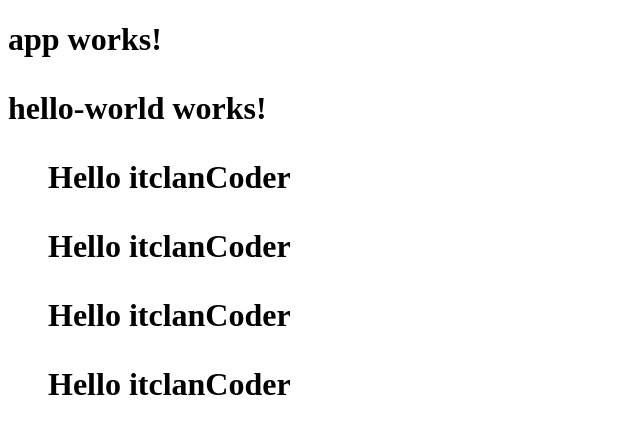
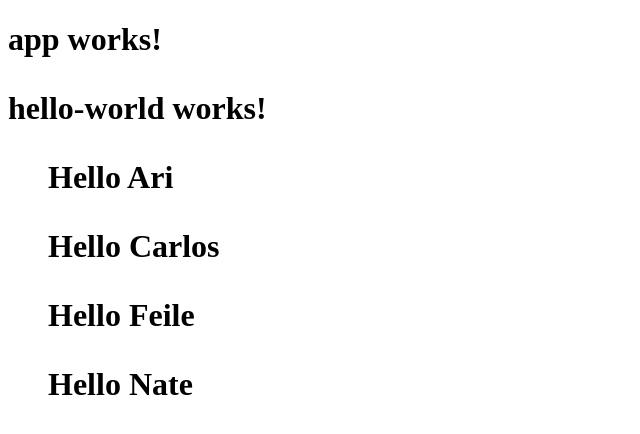
Before and after one commit to itclanCode/Angularjs, an Angular app in the folder Angular权威教程-ng-book2/code/01-第一章-编写你的第一个Angular Web应用/ngHelloWorld/: page / in a window 1280 px wide. Shown: the top 434 px of the page, without its empty margins (0-640 px from the left). Built offline with nearby package versions, Linux system fonts and the light colour scheme.

Commit message:
firstChapter-reciveInput-1.6.2 【Angular权威教程】1.6.2-接收输入

```diff
--- a/Angular权威教程-ng-book2/code/01-第一章-编写你的第一个Angular Web应用/ngHelloWorld/src/app/user-item/user-item.component.ts
+++ b/Angular权威教程-ng-book2/code/01-第一章-编写你的第一个Angular Web应用/ngHelloWorld/src/app/user-item/user-item.component.ts
@@ -1,14 +1,28 @@
-import { Component, OnInit } from '@angular/core';
+import { Component,
+         OnInit,
+         Input      // added this
+} from '@angular/core';
 
 @Component({
   selector: 'app-user-item',
   templateUrl: './user-item.component.html',
   styleUrls: ['./user-item.component.css']
 })
+/*
+* 修改了name属性,使其具有一个@input注解
+* 该语法能让我们从父模板中传进来一个值
+* 为了使用Input,我们还得把它添加到import的列表中去
+* 最后,我们不希望为name设置默认值,因此从构造函数中移除它
+* 现在我们有了一个名叫name和inut,那么该如何使用它?
+*
+*
+*/
 export class UserItemComponent implements OnInit {
-  name: string; // add name property
+  @Input() name: string; // add input annotation
+
   constructor() {
-    this.name =  'itclanCoder';
+    // this.name =  'itclanCoder';
+    // removed setting name
   }
 
   ngOnInit() {
--- a/Angular权威教程-ng-book2/code/01-第一章-编写你的第一个Angular Web应用/ngHelloWorld/src/app/user-list/user-list.component.html
+++ b/Angular权威教程-ng-book2/code/01-第一章-编写你的第一个Angular Web应用/ngHelloWorld/src/app/user-list/user-list.component.html
@@ -1,5 +1,18 @@
 <ul>
     <app-user-item
-     *ngFor="let name of names">
+     *ngFor="let individualUserName of names"
+     [name]="individualUserName">
     </app-user-item>
 </ul>
+<!--
+    在app-user-item标签上添加了新属性[name] = "name",在Angular中,添加一个带方括号的属性(比如:[foo])
+    意味着把一个值传给该组件上同名的输入属性(比如foo)
+    在上面的这个例子中,name右侧的值来自ngFor中的let name...语句,也就是说对于下列代码
+    [name]部分指定的是UserItemComponent上的input,注意我们正在传入的并不是字符串字面量"individualUserName"，而是individualUserName变量的值
+    也就是names中的每个元素
+    1. 在names中迭代
+    2. 为names中的每个元素创建一个新的UserItemComponent
+    3. 把昂前名字的值传给UserItemComponent上名叫name的Input属性
+
+
+ -->
```
